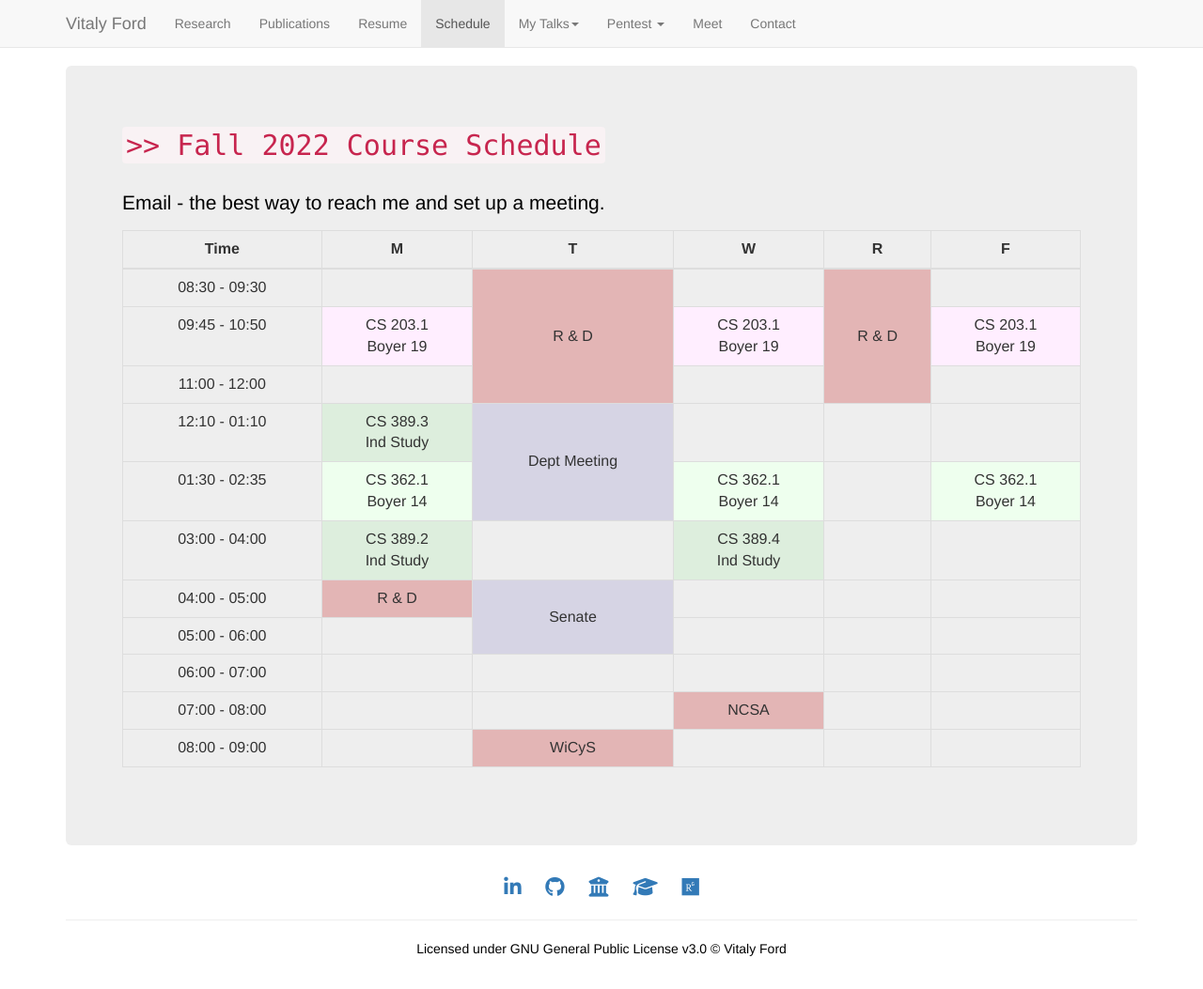
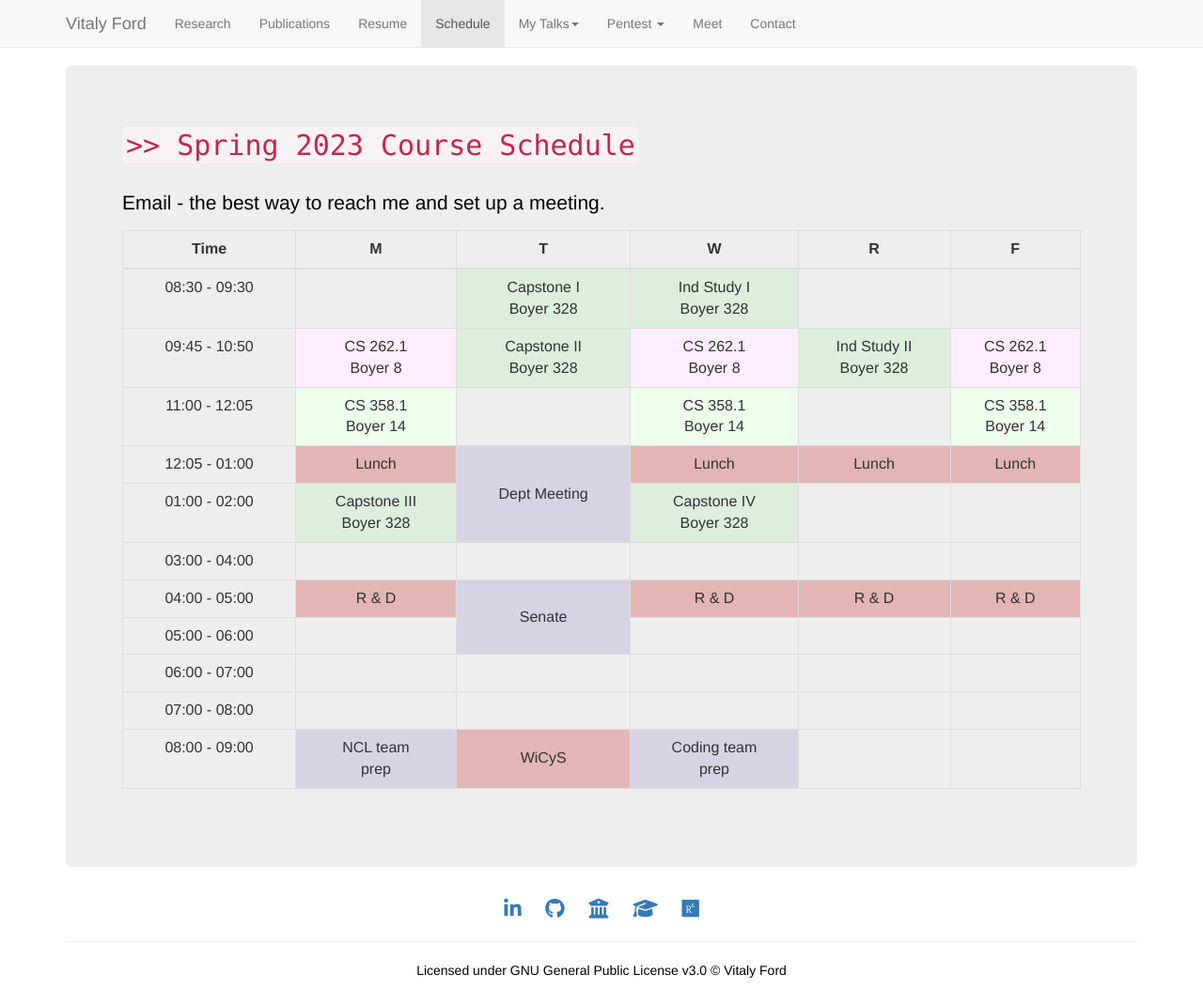
Before and after one commit to vitalyford/vitalyford.github.io, a Jekyll site: the page built from schedule.html, in a window 1280 px wide and 1053 px high. Shown: the whole window at 94% size. Built offline with Jekyll 4.4.1, drawn with Linux system fonts in a browser that asks for light colours; nearby versions of some CDN libraries.

Commit message:
Update schedule for spring 2023

```diff
--- a/schedule.html
+++ b/schedule.html
@@ -1,6 +1,6 @@
 ---
 layout: default
-title: "Fall 2022 Course Schedule"
+title: "Spring 2023 Course Schedule"
 permalink: "/schedule/"
 ---
 
@@ -21,43 +21,47 @@ permalink: "/schedule/"
             <tr>
                 <th>08:30 - 09:30</th>
                 <td></td>
-                <td rowspan="3" class="custom-table RandD">R &amp; D</td>
+                <td class="custom-table course3">Capstone I<br>Boyer 328</td>
+                <td class="custom-table course3">Ind Study I<br>Boyer 328</td>
                 <td></td>
-                <td rowspan="3" class="custom-table RandD">R &amp; D</td>
                 <td></td>
             </tr>
             <tr>
                 <th>09:45 - 10:50</th>
-                <td class="custom-table course1">CS 203.1<br>Boyer 19</td>
-                <td class="custom-table course1">CS 203.1<br>Boyer 19</td>
-                <td class="custom-table course1">CS 203.1<br>Boyer 19</td>
+                <td class="custom-table course1">CS 262.1<br>Boyer 8</td>
+                <td class="custom-table course3">Capstone II<br>Boyer 328</td>
+                <td class="custom-table course1">CS 262.1<br>Boyer 8</td>
+                <td class="custom-table course3">Ind Study II<br>Boyer 328</td>
+                <td class="custom-table course1">CS 262.1<br>Boyer 8</td>
             </tr>
             <tr>
-                <th>11:00 - 12:00</th>
+                <th>11:00 - 12:05</th>
+                <td class="custom-table course2">CS 358.1<br>Boyer 14</td>
                 <td></td>
+                <td class="custom-table course2">CS 358.1<br>Boyer 14</td>
+                <td></td>
+                <td class="custom-table course2">CS 358.1<br>Boyer 14</td>
+            </tr>
+            <tr>
+                <th>12:05 - 01:00</th>
+                <td class="custom-table RandD">Lunch</td>
+                <td rowspan="2" class="custom-table other">Dept Meeting</td>
+                <td class="custom-table RandD">Lunch</td>
+                <td class="custom-table RandD">Lunch</td>
+                <td class="custom-table RandD">Lunch</td>
+            </tr>
+            <tr>
+                <th>01:00 - 02:00</th>
+                <td class="custom-table course3">Capstone III<br>Boyer 328</td>
+                <td class="custom-table course3">Capstone IV<br>Boyer 328</td>
                 <td></td>
                 <td></td>
             </tr>
             <tr>
-                <th>12:10 - 01:10</th>
-                <td class="custom-table course3">CS 389.3<br>Ind Study</td>
-                <td rowspan="2" class="custom-table other">Dept Meeting</td>
+                <th>03:00 - 04:00</th>
                 <td></td>
                 <td></td>
                 <td></td>
-            </tr>
-            <tr>
-                <th>01:30 - 02:35</th>
-                <td class="custom-table course2">CS 362.1<br>Boyer 14</td>
-                <td class="custom-table course2">CS 362.1<br>Boyer 14</td>
-                <td></td>
-                <td class="custom-table course2">CS 362.1<br>Boyer 14</td>
-            </tr>
-            <tr>
-                <th>03:00 - 04:00</th>
-                <td class="custom-table course3">CS 389.2<br>Ind Study</td>
-                <td></td>
-                <td class="custom-table course3">CS 389.4<br>Ind Study</td>
                 <td></td>
                 <td></td>
             </tr>
@@ -65,9 +69,9 @@ permalink: "/schedule/"
                 <th>04:00 - 05:00</th>
                 <td class="custom-table RandD">R & D</td>
                 <td rowspan="2" class="custom-table other">Senate</td>
-                <td></td>
-                <td></td>
-                <td></td>
+                <td class="custom-table RandD">R & D</td>
+                <td class="custom-table RandD">R & D</td>
+                <td class="custom-table RandD">R & D</td>
             </tr>
             <tr>
                 <th>05:00 - 06:00</th>
@@ -88,15 +92,15 @@ permalink: "/schedule/"
                 <th>07:00 - 08:00</th>
                 <td></td>
                 <td></td>
-                <td class="custom-table RandD">NCSA</td>
+                <td></td>
                 <td></td>
                 <td></td>
             </tr>
             <tr>
                 <th>08:00 - 09:00</th>
-                <td></td>
+                <td class="custom-table other">NCL team<br>prep</td>
                 <td class="custom-table RandD">WiCyS</td>
-                <td></td>
+                <td class="custom-table other">Coding team<br>prep</td>
                 <td></td>
                 <td></td>
             </tr>
```
